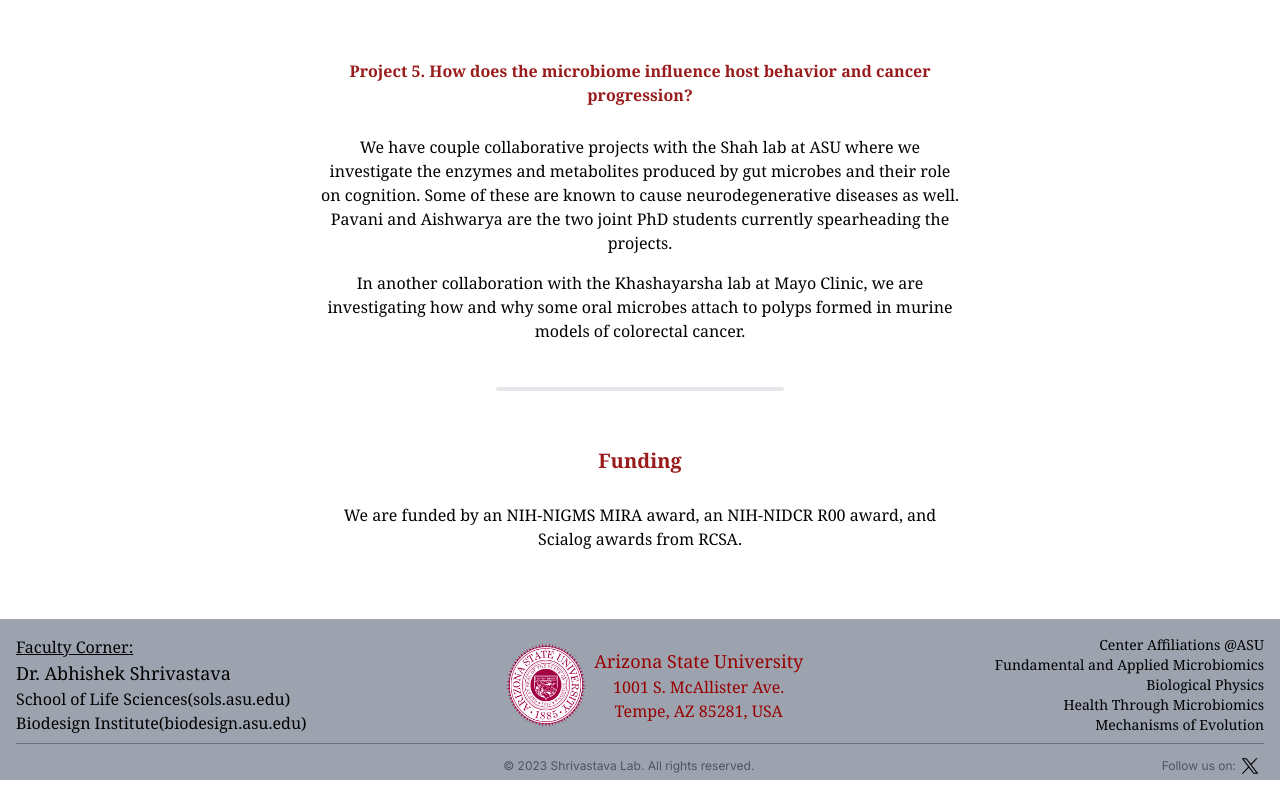
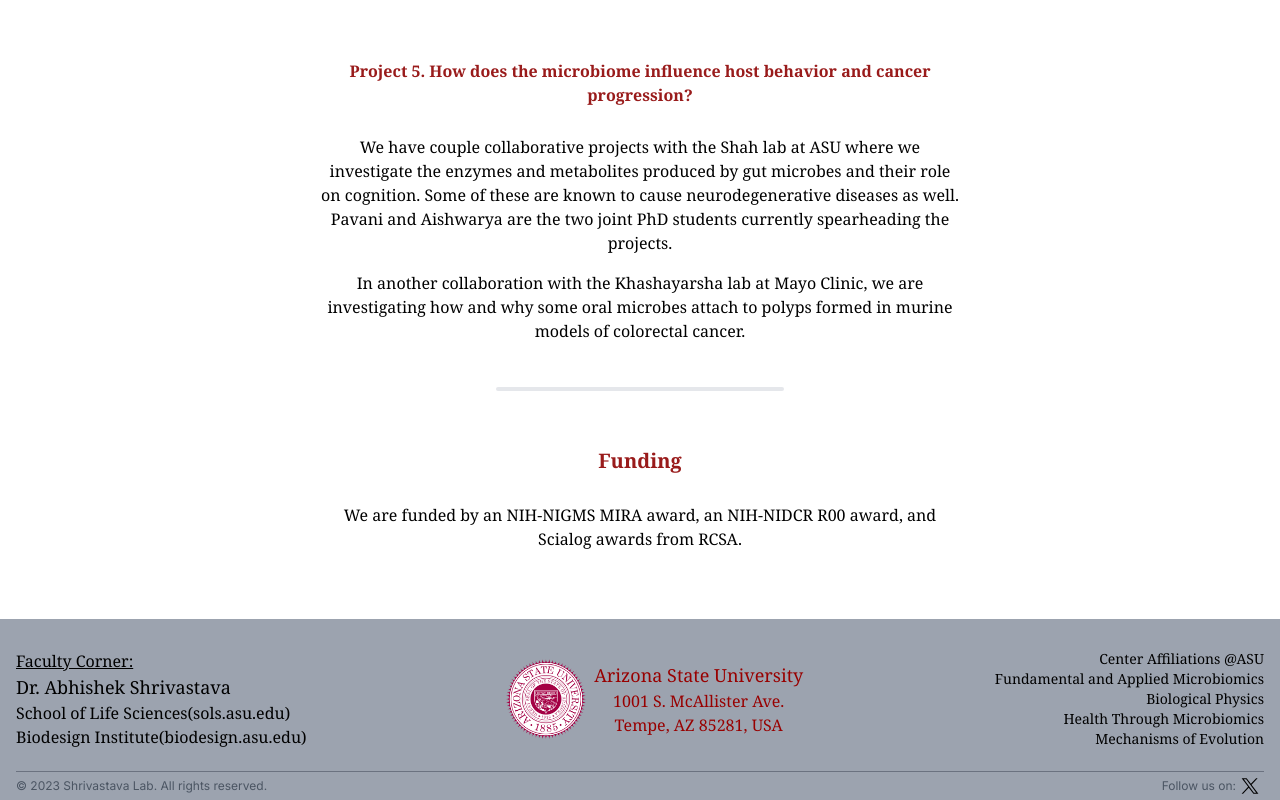
Before and after one commit to shrivastava-lab/shrivastava-lab.github.io, a Next.js app: page /research in a window 1280 px wide. Shown: the part 3113-3913 px from the top of the page. Built offline with nearby package versions, Linux system fonts and the light colour scheme.

Commit message:
Added Footer changes for mobile screen

```diff
--- a/components/Footer.js
+++ b/components/Footer.js
@@ -11,8 +11,8 @@ import twitterX from '../public/images/Twitter X.svg'
 const Footer = () => {
   return (
     <footer className='w-full bg-gray-400 pt-4 px-4'>
-      <div className='flex flex-row justify-between align-middle font-serif'>
-        <section className='flex flex-col justify-center'>
+      <div className='flex flex-col lg:flex-row justify-between items-center font-serif'>
+        <section className='flex flex-col justify-center text-center lg:text-left'>
           {/* Faculty Corner */}
           <h2 className='underline'>Faculty Corner:</h2>
           <Link className='text-lg hover:text-blue-800' href='https://search.asu.edu/profile/3521802'>
@@ -28,16 +28,16 @@ const Footer = () => {
             Biodesign Institute(biodesign.asu.edu)
           </Link>
         </section>
-        <section className='flex'>
+        <section className='flex justify-between items-center my-4'>
           {/* ASU Seal */}
-          <Image src={ASU_seal} alt='ASU Seal' height={80} className='m-2' />
+          <Image src={ASU_seal} alt='ASU Seal' className='m-2 w-20 h-20' />
           <section className='flex flex-col text-center text-custom-red items-center justify-center'>
             <h2 className='text-lg'>Arizona State University</h2>
             <h2 className='text-base'>1001 S. McAllister Ave.</h2>
             <h2 className='text-base'>Tempe, AZ 85281, USA</h2>
           </section>
         </section>
-        <section className='flex flex-col text-right text-sm justify-center'>
+        <section className='flex flex-col text-center lg:text-right text-sm justify-center'>
           {/* Center Affiliations @ASU */}
           <h2>Center Affiliations @ASU</h2>
           <h2>Fundamental and Applied Microbiomics</h2>
@@ -46,9 +46,8 @@ const Footer = () => {
           <h2>Mechanisms of Evolution </h2>
         </section>
       </div>
-      <hr className='w-full border-gray-500 my-2' />
+      <hr className='w-full border-gray-500 mt-2' />
       <section className='flex flex-row justify-between items-center text-xs'>
-        <p className='w-20'/>
         <p className='text-gray-600'>&copy; 2023 Shrivastava Lab. All rights reserved.</p>
         <div className='flex flex-row justify-center items-center'>
           <p className='text-gray-600'>Follow us on:</p>
```
